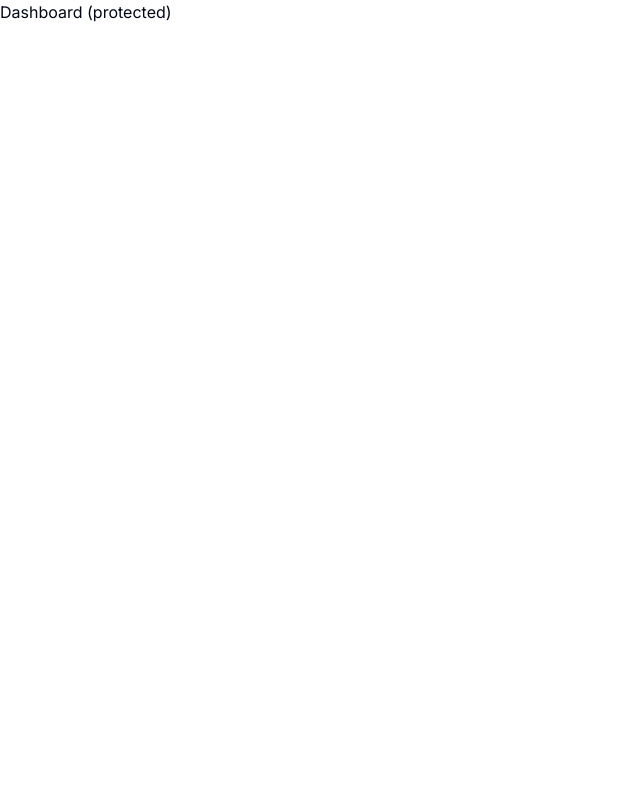
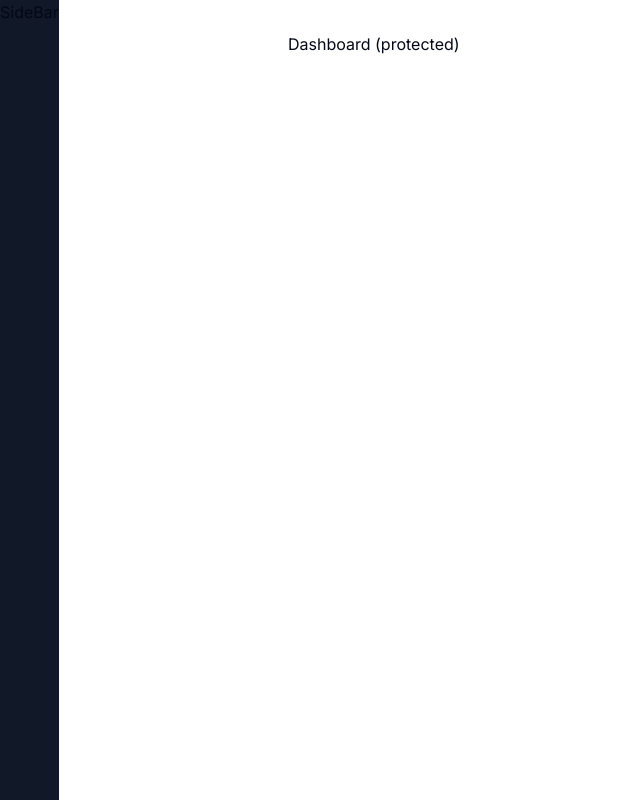
Before and after one commit to MICHAELKITH/SaaS-AI-platform, a Next.js app in the folder x-africai/: page /dashboard in a window 1280 px wide. Shown: the whole page, without its empty margins (0-640 px from the left). Built offline with nearby package versions, Linux system fonts and the light colour scheme.

Commit message:
Add Navbar components

```diff
--- /dev/null
+++ b/x-africai/app/(auth)/(routes)/sign-in/[[...sign-in]]/page.tsx
@@ -0,0 +1,5 @@
+import { SignIn } from "@clerk/nextjs";
+
+export default function Page() {
+  return <SignIn />;
+}
--- /dev/null
+++ b/x-africai/app/(auth)/(routes)/sign-up/[[...sign-up]]/page.tsx
@@ -0,0 +1,5 @@
+import { SignUp } from "@clerk/nextjs";
+
+export default function Page() {
+  return <SignUp />;
+}
--- /dev/null
+++ b/x-africai/app/(auth)/layout.tsx
@@ -0,0 +1,13 @@
+const AuthLayout = ({
+    children
+}:{
+    children: React.ReactNode
+}) => {
+    return (
+        <div className="flex items-center justify-center h-full">
+            {children}
+        </div>
+     );
+}
+
+export default AuthLayout;
--- /dev/null
+++ b/x-africai/app/(dashboard)/(routes)/dashboard/layout.tsx
@@ -0,0 +1,23 @@
+import React from 'react'
+import Navbar from "@/components/navbar";
+
+const DashboardLayout = ({
+    children
+}:{
+    children: React.ReactNode
+}) => {
+
+  return (
+    <div className='h-full relative'>
+        <div className='hidden h-full md:flex md:flex-col md:w-22 md:fixed md:inset-y-0 z-[80] bg-gray-900'>
+            SideBar
+        </div>
+        <main className='md:pl-72'>
+           <Navbar/>
+            {children}
+        </main>
+    </div>
+  )
+}
+
+export default DashboardLayout
--- a/x-africai/app/(dashboard)/(routes)/dashboard/page.tsx
+++ b/x-africai/app/(dashboard)/(routes)/dashboard/page.tsx
@@ -1,9 +1,14 @@
 import { Button } from "@/components/ui/button";
+import { UserButton } from "@clerk/nextjs";
 
 const DashboardPage = () => {
-    return (
-        <p>Dashboard (protected)</p>
-    );
-}
+  return (
+    <div>
+      <p>Dashboard (protected)</p>
+
+      <UserButton afterSignOutUrl="/"/>
+    </div>
+  );
+};
 
 export default DashboardPage;
--- a/x-africai/app/(landing)/page.tsx
+++ b/x-africai/app/(landing)/page.tsx
@@ -1,9 +1,20 @@
-const  LandingPage =  () => {
-    return (
-        <div>
-            Landing Page(Unprotected)
-        </div>
-     );
-}
+import { Button } from "@/components/ui/button";
+import  Link  from "next/link";
 
-export default LandingPage ;
+const LandingPage = () => {
+  return (
+    <div>
+        Landing page
+      <div>
+        <Link href="/sign-in">
+          <Button>Login</Button>
+        </Link>
+        <Link href="/sign-up">
+          <Button>Register</Button>
+        </Link>
+      </div>
+    </div>
+  );
+};
+
+export default LandingPage;
--- a/x-africai/app/layout.tsx
+++ b/x-africai/app/layout.tsx
@@ -1,6 +1,7 @@
 import './globals.css'
 import type { Metadata } from 'next'
 import { Inter } from 'next/font/google'
+import { ClerkProvider } from '@clerk/nextjs'
 
 const inter = Inter({ subsets: ['latin'] })
 
@@ -15,8 +16,11 @@
   children: React.ReactNode
 }) {
   return (
+    <ClerkProvider>
     <html lang="en">
       <body className={inter.className}>{children}</body>
     </html>
+    </ClerkProvider>
+
   )
 }
--- /dev/null
+++ b/x-africai/components/navbar.tsx
@@ -0,0 +1,14 @@
+import React from "react";
+import { Button } from "@/components/ui/button";
+import { Menu } from "lucide-react";
+const Navbar = () => {
+  return (
+    <div className="flex items-center p-4">
+      <Button variant="ghost" size ="icon" className="md:hidden">
+        <Menu/>
+      </Button>
+    </div>
+  );
+};
+
+export default Navbar;
--- a/x-africai/package.json
+++ b/x-africai/package.json
@@ -9,6 +9,7 @@
     "lint": "next lint"
   },
   "dependencies": {
+    "@clerk/nextjs": "^4.25.3",
     "@radix-ui/react-slot": "^1.0.2",
     "class-variance-authority": "^0.7.0",
     "clsx": "^2.0.0",
```
Also changed, not shown: x-africai/middleware.ts (added, +12 -0 lines), 2 other files (tests, documents, lock files or other folders).
